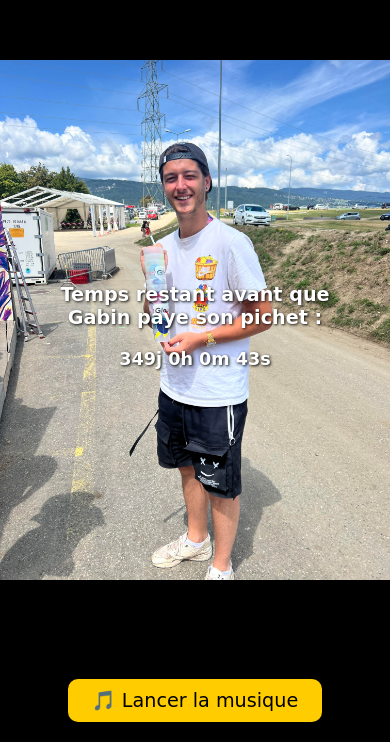
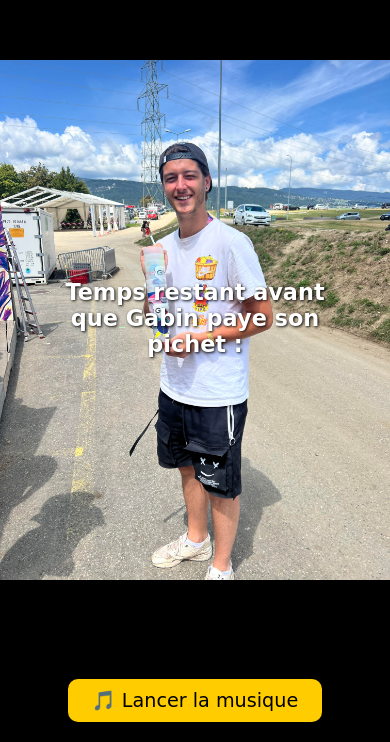
Before and after one commit to Fourchettedufutur/Gab-pich, a plain HTML site: page index.html in a window 390 px wide. Shown: the part 102-844 px from the top of the page. Drawn offline with Linux system fonts and the light colour scheme; a web font is replaced by a local one.

Commit message:
Update index.html

```diff
--- a/index.html
+++ b/index.html
@@ -27,14 +27,15 @@
       background-size: contain;
       background-color: #000;
       display: flex;
+      flex-direction: column;
       align-items: center;
       justify-content: center;
       text-align: center;
       color: white;
+      overflow: hidden;
     }
 
     .text-content {
-      position: relative;
       z-index: 1;
       padding: 20px;
       max-width: 90%;
@@ -42,13 +43,13 @@
     }
 
     .text-content h1 {
-      font-size: 1.7em; /* réduit de ~30% */
+      font-size: 1.7em;
       margin-bottom: 20px;
       text-shadow: 1px 1px 3px #000;
     }
 
     #countdown {
-      font-size: 1.5em; /* réduit aussi */
+      font-size: 1.5em;
       font-weight: bold;
       text-shadow: 1px 1px 3px #000;
     }
@@ -56,6 +57,7 @@
     .audio-controls {
       position: absolute;
       bottom: 20px;
+      z-index: 2;
       width: 100%;
       text-align: center;
     }
@@ -72,10 +74,10 @@
 
     @media (max-width: 600px) {
       .text-content h1 {
-        font-size: 1.2em;
+        font-size: 1.4em; /* ↑ police un peu plus grande sur mobile */
       }
       #countdown {
-        font-size: 1.1em;
+        font-size: 1.3em;
       }
     }
   </style>
@@ -91,6 +93,7 @@
       <button onclick="document.getElementById('music').play()">🎵 Lancer la musique</button>
     </div>
 
+    <!-- Fichier musique à ajouter dans ton dépôt -->
     <audio id="music" src="musique.mp3" type="audio/mp3"></audio>
   </div>
 
@@ -98,25 +101,4 @@
     const eventDate = new Date("2026-07-19T14:00:00").getTime();
 
     function updateCountdown() {
-      const now = new Date().getTime();
-      const distance = eventDate - now;
-
-      if (distance < 0) {
-        document.getElementById("countdown").innerHTML = "C'est l'heure du pichet ! 🍻";
-        return;
-      }
-
-      const days = Math.floor(distance / (1000 * 60 * 60 * 24));
-      const hours = Math.floor((distance % (1000 * 60 * 60 * 24)) / (1000 * 60 * 60));
-      const minutes = Math.floor((distance % (1000 * 60 * 60)) / (1000 * 60));
-      const seconds = Math.floor((distance % (1000 * 60)) / 1000);
-
-      document.getElementById("countdown").innerHTML =
-        `${days}j ${hours}h ${minutes}m ${seconds}s`;
-    }
-
-    setInterval(updateCountdown, 1000);
-    updateCountdown();
-  </script>
-</body>
-</html>
+      const now = new Date
```
